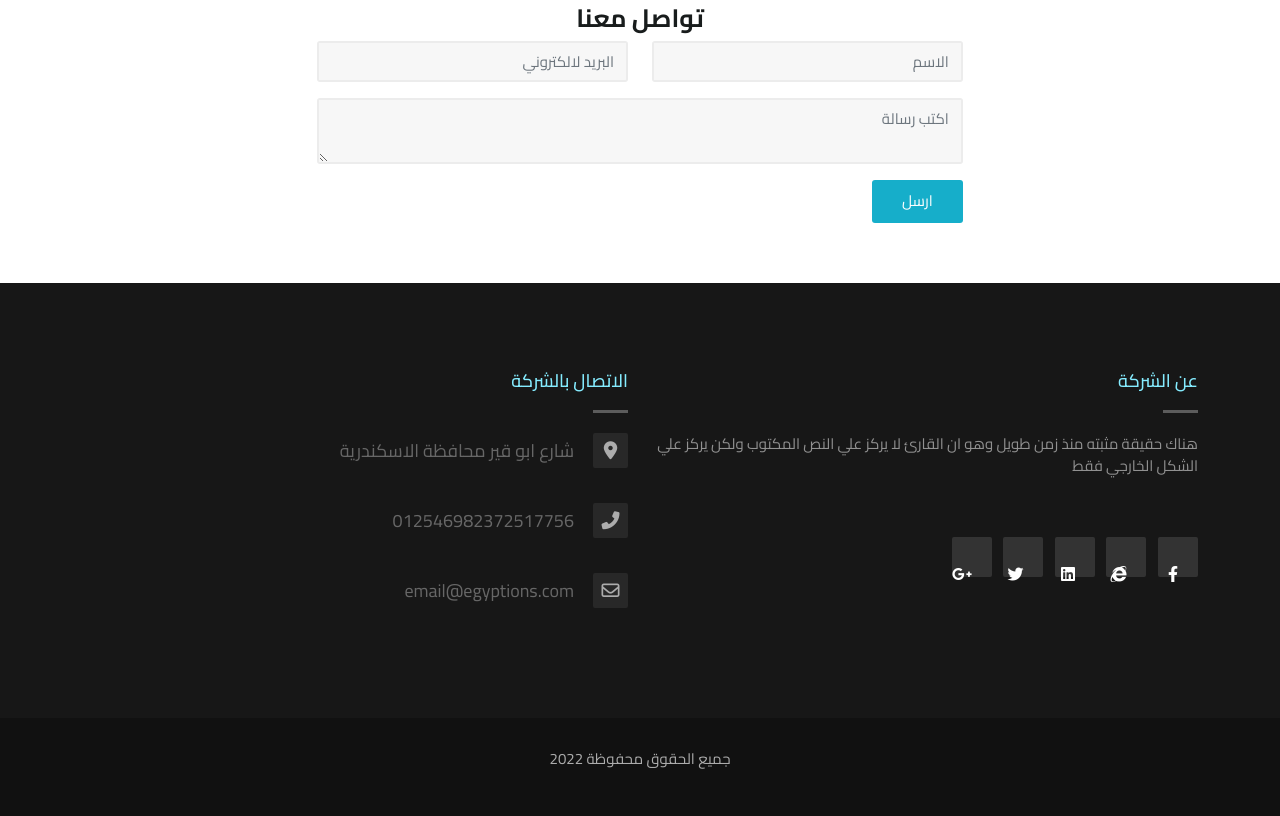
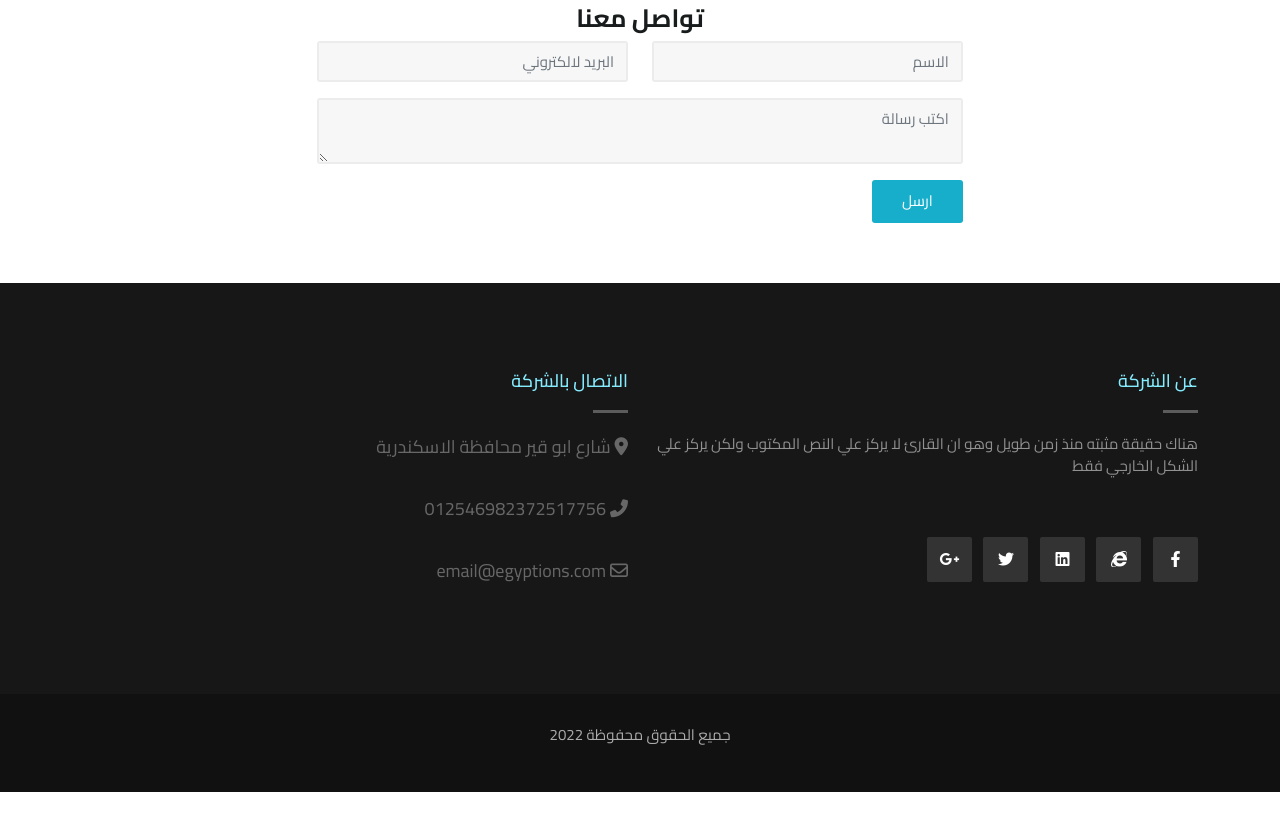
Before and after one commit to SalahAzab9/company--landing-page, a plain HTML site: page index.html in a window 1280 px wide. Shown: the part 2935-3751 px from the top of the page. After the commit the page ends 3727 px from the top, so only its background shows below. Drawn offline with nearby package versions, Linux system fonts and the light colour scheme.

Commit message:
last-styles

```diff
--- a/css/style.css
+++ b/css/style.css
@@ -384,18 +384,15 @@ footer .footerr .footer-contacts .about-company p {
     color: #919191;
     line-height: 22px;
     font-size: 15px;
-
-
 }
 
 footer .footerr .footer-contacts .about-company ul li a {
     display: block;
     color: #fff;
     background-color: #333333;
-    width: 35px;
-    height: 35px;
-    line-height: 35px;
-    padding: 20px;
+    width: 45px;
+    height: 45px;
+    line-height: 45px;
     border-radius:2px ;
     transition: all 0.5 ease;
     text-align: center;
@@ -405,27 +402,18 @@ footer .footerr .footer-contacts .about-company ul a:hover {
     color: #fff;
     background-color: #16aeca;
 }
+
 footer .footerr .footer-contacts .company-contact ul{
     padding: 0;
 }
+
 footer .footerr .footer-contacts .company-contact ul li {
     color: #676767;
     font-size: 18px;
     margin-bottom: 35px;
     list-style: none;
-
 }
 
-footer .footerr .footer-contacts .company-contact ul li i {
-    width: 35px;
-    height: 35px;
-    line-height: 35px;
-    color: #acacac;
-    background-color: #282828;
-    margin-left: 15px;
-    border-radius: 2px;
-    text-align: center;
-}
 
 footer .footerr .footer-footer {
     padding: 30px 0;
```
